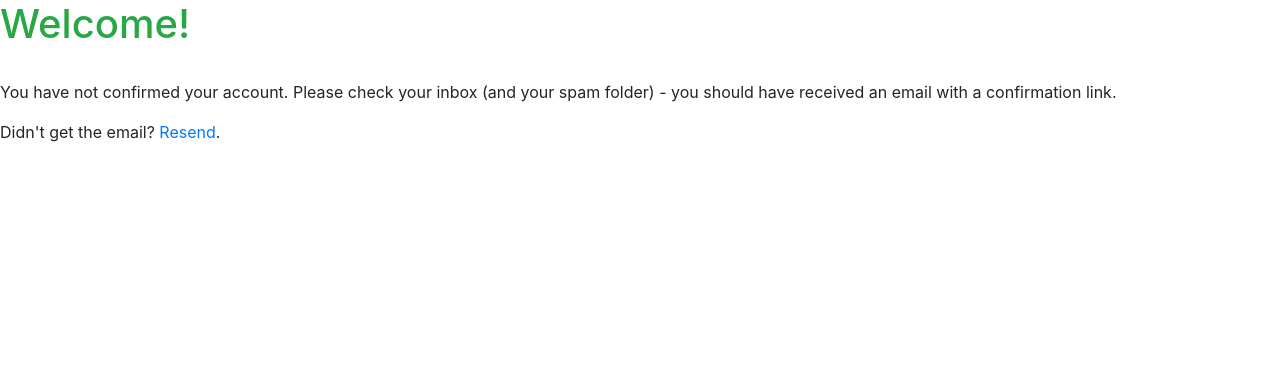
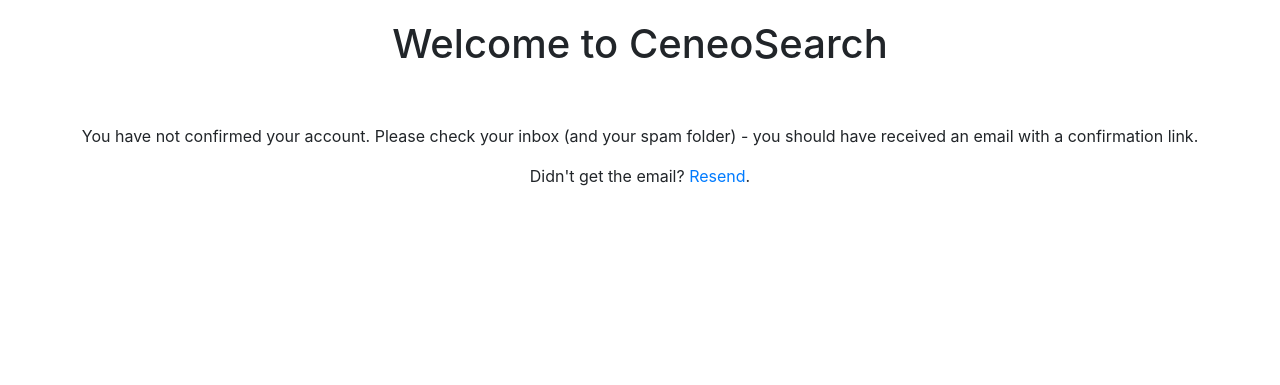
Before and after one commit to jopajak/Online-Toys-Shopping, a Flask app: page /unconfirmed in a window 1280 px wide. Shown: the part 56-441 px from the top of the page. Run offline with Flask 2, Linux system fonts and the light colour scheme; the visitor is signed in with stand-in values (Sample User, id 1); data comes from the database, SQL or seed files in the repository; parts of the project's set-up code (start-up, migrations or seed data) failed here and were passed over; some libraries are stand-ins or nearby versions.

Commit message:
styling of unconfirmed.html

```diff
--- a/app/static/style.css
+++ b/app/static/style.css
@@ -12,6 +12,7 @@
         .empty-site-background{
             display: grid;
             justify-content: center;
+            text-align: center;
             margin-top: 20px;
             margin-bottom: 40px;
             background-color: white;
--- a/app/templates/unconfirmed.html
+++ b/app/templates/unconfirmed.html
@@ -26,10 +26,13 @@
 
         </nav>
 
-        <h1 class="text-success">Welcome!</h1>
-        <br>
-        <p>You have not confirmed your account. Please check your inbox (and your spam folder) - you should have received an email with a confirmation link.</p>
-        <p>Didn't get the email? <a href="{{ url_for('bp_auth.resend_confirmation') }}">Resend</a>.</p>
+        <div class="empty-site-background">
+            <h1>Welcome to CeneoSearch</h1><br>
+            <br>
+            <p>You have not confirmed your account. Please check your inbox (and your spam folder) - you should have received an email with a confirmation link.</p>
+            <p>Didn't get the email? <a href="{{ url_for('bp_auth.resend_confirmation') }}">Resend</a>.</p>
+        </div>
+
 
         <footer id="main-footer" class="py-4 mt-auto text-white text-center">
         Copyright &copy;
```
